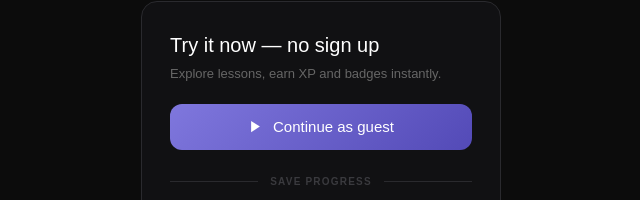
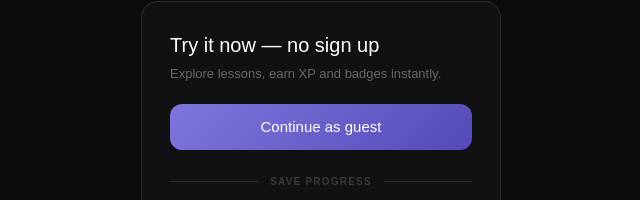
Before and after one commit to jeffwellesly/ship-it, a Next.js app: page /login in a window 1280 px wide. Shown: the part 174-374 px from the top of the page, without its empty margins (319-959 px from the left). Built offline with nearby package versions, Linux system fonts and the light colour scheme; no server answers.

Commit message:
Remove play icon from guest CTA button

```diff
--- a/src/app/login/page.tsx
+++ b/src/app/login/page.tsx
@@ -100,13 +100,9 @@ export default function LoginPage() {
             type="button"
             onClick={handleGuest}
             disabled={loading}
-            className="w-full flex items-center justify-center gap-2.5 rounded-xl py-3 text-[15px] font-medium text-white disabled:opacity-50 hover:opacity-90 transition-opacity"
+            className="w-full rounded-xl py-3 text-[15px] font-medium text-white disabled:opacity-50 hover:opacity-90 transition-opacity"
             style={{ background: 'linear-gradient(135deg,#7F77DD,#534AB7)' }}
           >
-            {/* Play icon */}
-            <svg xmlns="http://www.w3.org/2000/svg" width="15" height="15" viewBox="0 0 24 24" fill="white" stroke="none" aria-hidden="true">
-              <polygon points="5,3 19,12 5,21" />
-            </svg>
             Continue as guest
           </button>
         </div>
```
